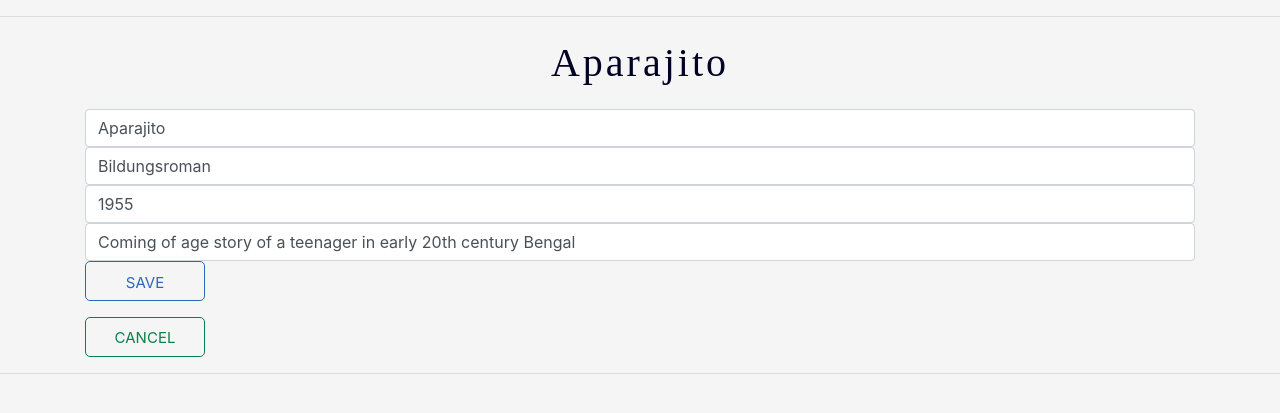
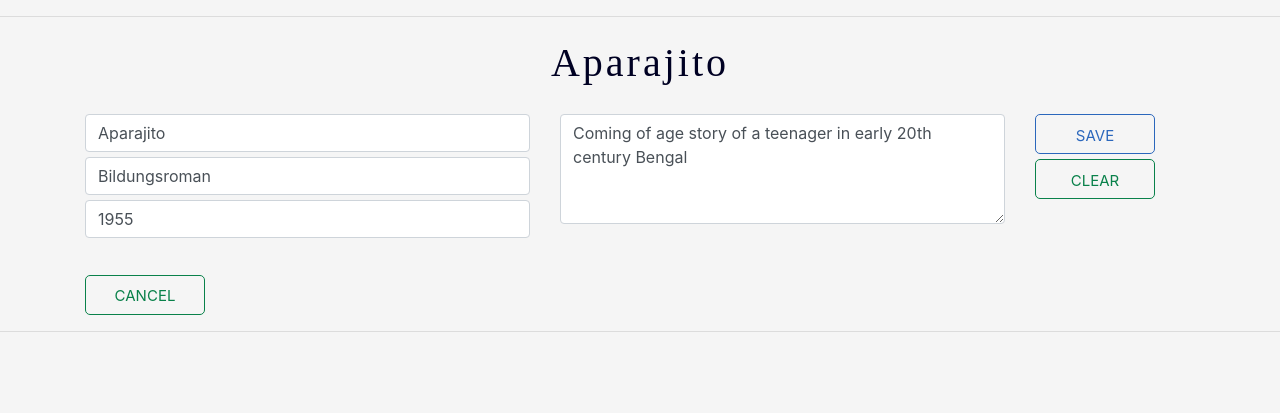
Before and after one commit to sohdas/FilmCollection, a Django app: page /collection/3/7/ in a window 1280 px wide. Shown: the top 413 px of the page. Run offline with Django 3.2, Linux system fonts and the light colour scheme; data comes from the database, SQL or seed files in the repository; both versions use the stored data as it was after the commit; some libraries are stand-ins or nearby versions.

Commit message:
update view reformatting

```diff
--- a/collection/static/collection/style.css
+++ b/collection/static/collection/style.css
@@ -17,6 +17,7 @@ html body {
 a {
     text-decoration: none !important;
 }
+
 
 .title {
     font-family: 'Montserrat';
--- a/collection/templates/collection/detail.html
+++ b/collection/templates/collection/detail.html
@@ -56,7 +56,6 @@
             s = s.children().children('.hiddenSummary');
             s.slideToggle();
         });
-
     });
 </script>
 {% endblock %}
--- a/collection/templates/collection/update.html
+++ b/collection/templates/collection/update.html
@@ -5,13 +5,21 @@
     <div class="title">
         <p> {{ movie.movie_name }} </p>
     </div>
-    <form action="{% url 'collection:edit_film' movie.shelf.id movie.id %}" method="post">
-            {% csrf_token %}
-            <input class="form-control"type="text" name="title" value="{{movie.movie_name}}">
-            <input class="form-control"type="text" name="genre" value="{{movie.movie_genre}}">
-            <input class="form-control"type="number" maxlength="4" name="year" value="{{movie.release_year}}">
-            <input class="form-control"type="text" name="summary" value="{{movie.movie_summary}}">
-            <button class="button-yin" type="submit"> SAVE </button>
+    <form class="row" action="{% url 'collection:edit_film' movie.shelf.id movie.id %}" method="post">
+        {% csrf_token %}
+        <div class="col-sm-5 form-group">
+            <input class="form-control form-spacing" type="text" name="title" value="{{movie.movie_name}}">
+            <input class="form-control form-spacing" type="text" name="genre" value="{{movie.movie_genre}}">
+            <input data-placeholder="" data-mask="9999" class="form-control form-spacing" type="text" min="0000" max="2050"
+                name="year" value="{{movie.release_year}}">
+        </div>
+        <div class="col-sm-5 form-group">
+            <textarea rows="4" class="form-control form-spacing" type="text" name="summary">{{movie.movie_summary}}</textarea>
+        </div>
+        <div class="col-sm-2 form-group">
+            <button class="button-yin form-spacing" type="submit"> SAVE </button>
+            <button class="button-yang form-spacing" type="reset"> CLEAR </button>
+        </div>
     </form>
     <a class="button-yang" href="{% url 'collection:detail' movie.shelf.id %}">CANCEL</a>
 </div>
```
Also changed, not shown: db.sqlite3.
